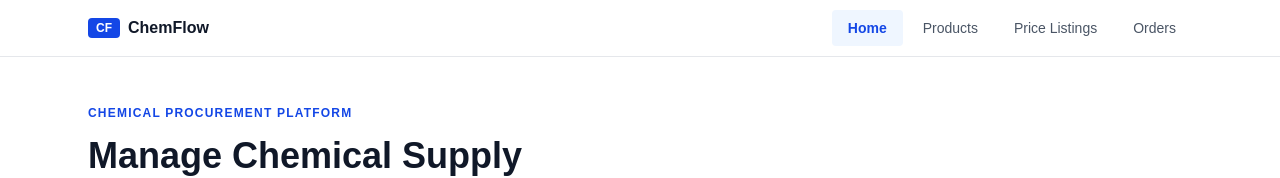
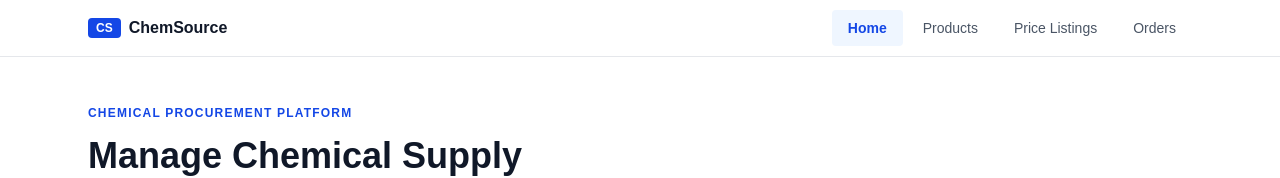
Before and after one commit to MuhammadHamzaZeeshan/chemsource, a React (Vite) app in the folder frontend/: page / in a window 1280 px wide. Shown: the top 178 px of the page. Built offline with nearby package versions, Linux system fonts and the light colour scheme.

Commit message:
fix: update Navbar branding from ChemFlow to ChemSource

```diff
--- a/frontend/src/components/Navbar.jsx
+++ b/frontend/src/components/Navbar.jsx
@@ -20,8 +20,8 @@ export default function Navbar({ activePage, setActivePage }) {
             onClick={() => setActivePage("home")}
             className="flex items-center gap-2 font-bold text-gray-900 text-base hover:text-blue-700 transition-colors"
           >
-            <span className="bg-blue-700 text-white text-xs font-bold px-2 py-0.5 rounded">CF</span>
-            ChemFlow
+            <span className="bg-blue-700 text-white text-xs font-bold px-2 py-0.5 rounded">CS</span>
+            ChemSource
           </button>
 
           {/* Desktop nav */}
```
